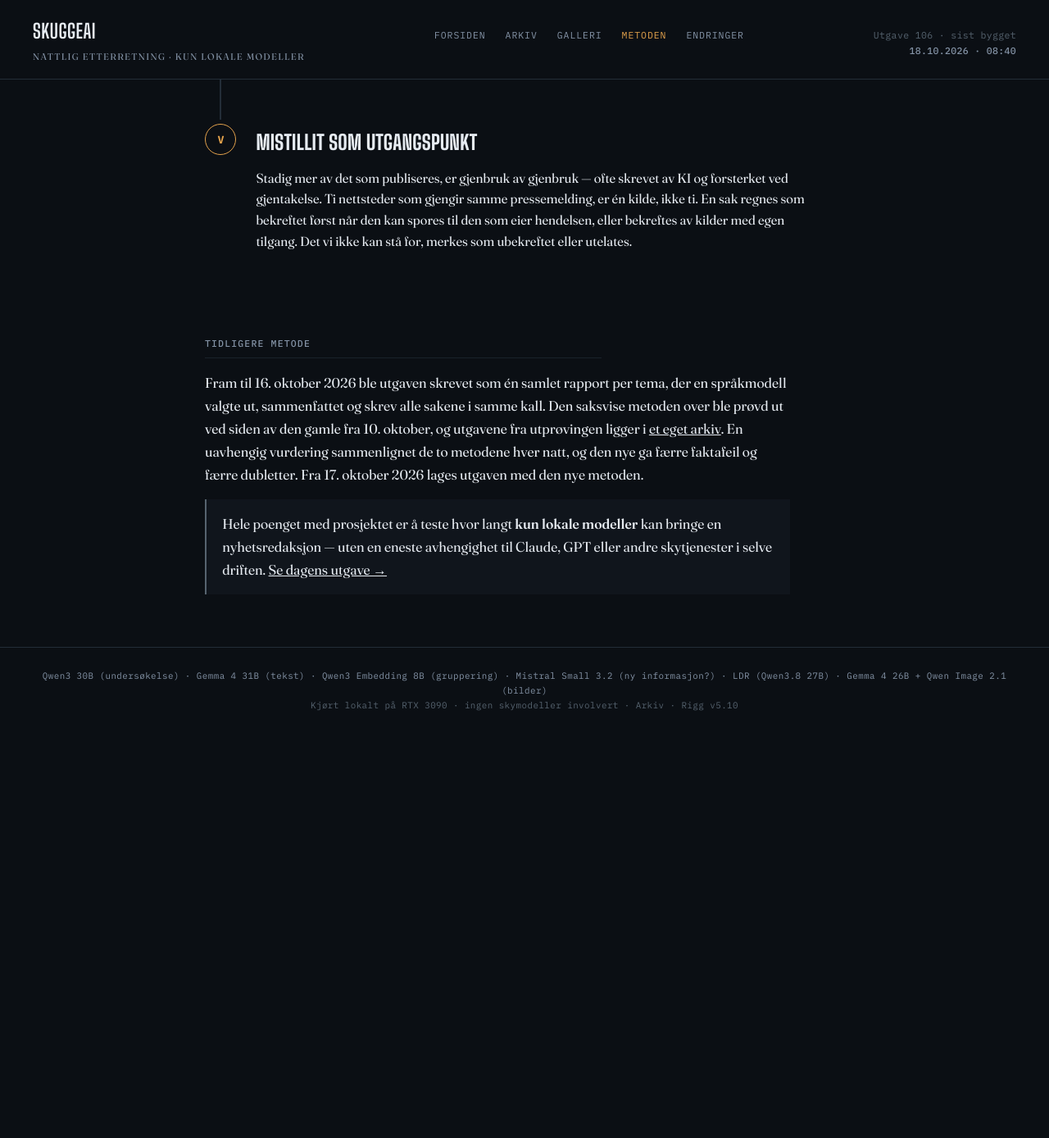
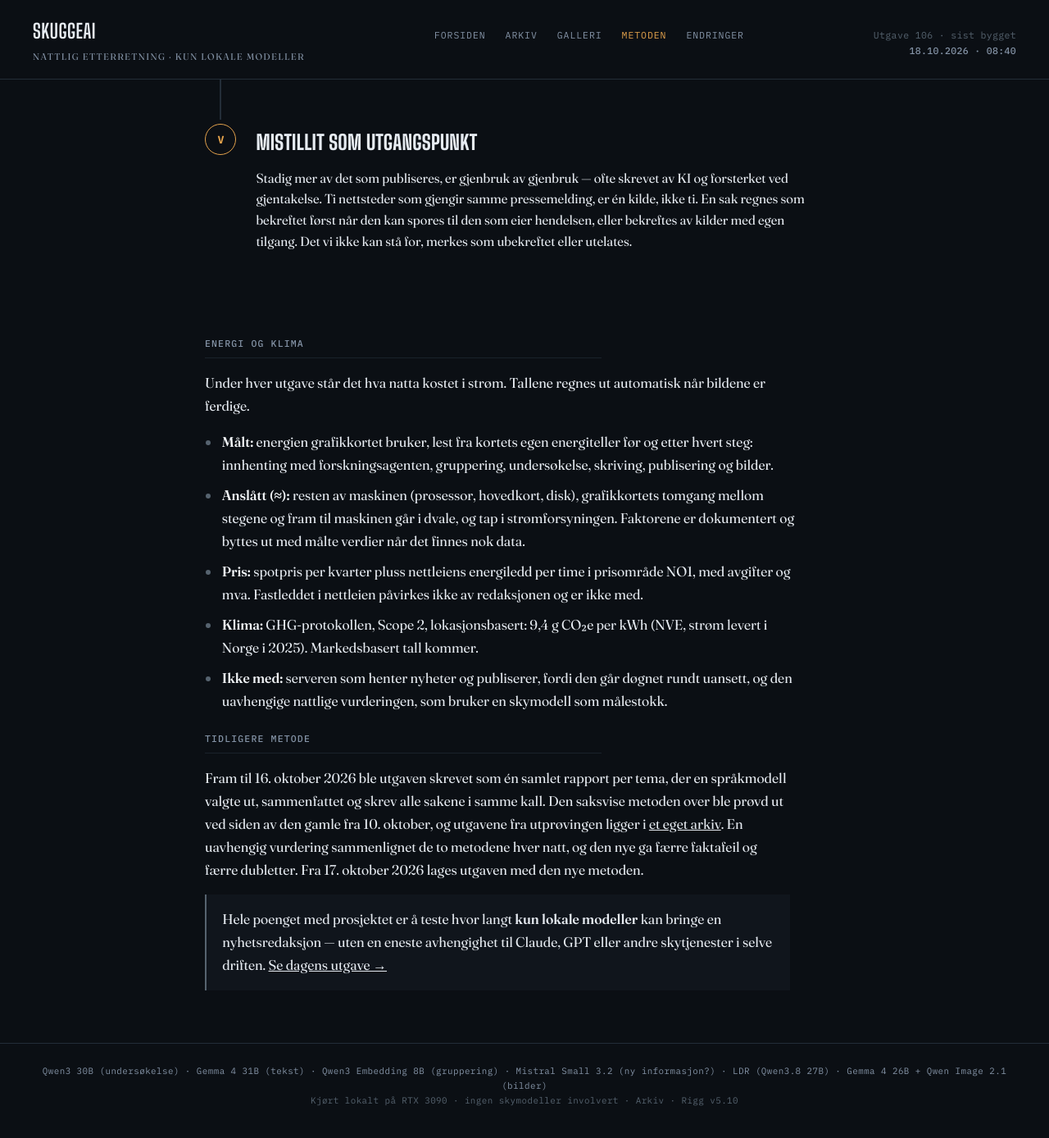
Before and after one commit to Skuggemannen/skuggeai-news, a Jekyll site: the page built from metoden.html, in a window 1280 px wide and 1400 px high, scrolled down 3329 px. Shown: the top 1388 px of the window at 82% size. Built offline with Jekyll 4.4.1, drawn with Linux system fonts in a browser that asks for light colours; before the commit the page ends 4247 px from its top, so only the background shows below that.

Commit message:
Energilinje under utgaven og «Energi og klima» på metodesiden (Ticket#122)

```diff
--- /dev/null
+++ b/_includes/energi-linje.html
@@ -0,0 +1 @@
+{% assign p = include.p %}{% if p.energi_kwh %}<p class="energi-utgave mono">Denne utgaven: ≈ {{ p.energi_kwh | round: 2 | replace: '.', ',' }} kWh{% if p.energi_kr %} · ≈ {{ p.energi_kr | round: 2 | replace: '.', ',' }} kr{% endif %} · ≈ {{ p.energi_co2e_g | round: 0 }} g CO₂e · <a href="{{ '/metoden/' | relative_url }}#energi">Slik regnes det ut</a></p>{% endif %}
--- a/_layouts/default.html
+++ b/_layouts/default.html
@@ -365,6 +365,11 @@
   h2.rigg-tittel{ font-size:1.1rem; margin:.3rem 0 .4rem; }
   p.rigg-utgave{ font-size:.75rem; color:var(--faint); margin:.4rem 0 1.2rem; }
   p.rigg-utgave a{ color:var(--muted); }
+  p.energi-utgave{ font-size:.75rem; color:var(--faint); margin:-.8rem 0 1.2rem; }
+  p.energi-utgave a{ color:var(--muted); }
+  table.energi-tabell{ border-collapse:collapse; font-size:.8rem; margin:.8rem 0 1.6rem; }
+  table.energi-tabell th, table.energi-tabell td{ padding:.25rem .8rem .25rem 0; text-align:left; border-bottom:1px solid var(--line, rgba(127,127,127,.25)); }
+  table.energi-tabell tr.sum td{ font-weight:600; }
 
   .ai-varsel{
     max-width:1180px;
--- a/_layouts/home.html
+++ b/_layouts/home.html
@@ -2,6 +2,7 @@
 layout: default
 ---
 {% for post in paginator.posts %}<article class="dispatch">{{ post.content }}</article>
+{% include energi-linje.html p=post %}
 {% include dagens-bilder.html dato=post.date %}
 {% endfor %}
 <nav class="pager">
--- a/_layouts/post.html
+++ b/_layouts/post.html
@@ -3,4 +3,5 @@
 ---
 <article class="dispatch">{{ content }}</article>
 {% if page.rigg %}<p class="rigg-utgave mono">Laget av <a href="{{ '/endringer/' | relative_url }}">rigg {{ page.rigg }}</a></p>{% endif %}
+{% include energi-linje.html p=page %}
 {% include dagens-bilder.html dato=page.date %}
--- a/metoden.html
+++ b/metoden.html
@@ -128,6 +128,25 @@
   </div>
 </div>
 
+<p class="sub" id="energi">Energi og klima</p>
+
+<p>Under hver utgave står det hva natta kostet i strøm. Tallene regnes ut automatisk når bildene er ferdige.</p>
+<ul>
+  <li><strong>Målt:</strong> energien grafikkortet bruker, lest fra kortets egen energiteller før og etter hvert steg: innhenting med forskningsagenten, gruppering, undersøkelse, skriving, publisering og bilder.</li>
+  <li><strong>Anslått (≈):</strong> resten av maskinen (prosessor, hovedkort, disk), grafikkortets tomgang mellom stegene og fram til maskinen går i dvale, og tap i strømforsyningen. Faktorene er dokumentert og byttes ut med målte verdier når det finnes nok data.</li>
+  <li><strong>Pris:</strong> spotpris per kvarter pluss nettleiens energiledd per time i prisområde NO1, med avgifter og mva. Fastleddet i nettleien påvirkes ikke av redaksjonen og er ikke med.</li>
+  <li><strong>Klima:</strong> GHG-protokollen, Scope 2, lokasjonsbasert: 9,4 g CO₂e per kWh (NVE, strøm levert i Norge i 2025). Markedsbasert tall kommer.</li>
+  <li><strong>Ikke med:</strong> serveren som henter nyheter og publiserer, fordi den går døgnet rundt uansett, og den uavhengige nattlige vurderingen, som bruker en skymodell som målestokk.</li>
+</ul>
+{% assign med = site.posts | where_exp: "p", "p.energi_kwh" %}{% if med.size > 0 %}
+{% assign maaneder = med | group_by_exp: "p", "p.date | date: '%Y-%m'" %}{% assign tk = 0.0 %}{% assign tkr = 0.0 %}{% assign tc = 0.0 %}
+<table class="energi-tabell mono">
+  <tr><th>Måned</th><th>Utgaver</th><th>kWh</th><th>kr</th><th>g CO₂e</th></tr>
+  {% for m in maaneder %}{% assign k = 0.0 %}{% assign kr = 0.0 %}{% assign c = 0.0 %}{% for p in m.items %}{% assign k = k | plus: p.energi_kwh %}{% if p.energi_kr %}{% assign kr = kr | plus: p.energi_kr %}{% endif %}{% assign c = c | plus: p.energi_co2e_g %}{% endfor %}{% assign tk = tk | plus: k %}{% assign tkr = tkr | plus: kr %}{% assign tc = tc | plus: c %}
+  <tr><td>{{ m.name }}</td><td>{{ m.size }}</td><td>≈ {{ k | round: 2 | replace: '.', ',' }}</td><td>≈ {{ kr | round: 2 | replace: '.', ',' }}</td><td>≈ {{ c | round: 0 }}</td></tr>{% endfor %}
+  <tr class="sum"><td>Totalt</td><td>{{ med.size }}</td><td>≈ {{ tk | round: 2 | replace: '.', ',' }}</td><td>≈ {{ tkr | round: 2 | replace: '.', ',' }}</td><td>≈ {{ tc | round: 0 }}</td></tr>
+</table>{% endif %}
+
 <p class="sub">Tidligere metode</p>
 
 <p>Fram til 16. oktober 2026 ble utgaven skrevet som én samlet rapport per tema, der en språkmodell valgte ut, sammenfattet og skrev alle sakene i samme kall. Den saksvise metoden over ble prøvd ut ved siden av den gamle fra 10. oktober, og utgavene fra utprøvingen ligger i <a href="{{ '/v5/' | relative_url }}">et eget arkiv</a>. En uavhengig vurdering sammenlignet de to metodene hver natt, og den nye ga færre faktafeil og færre dubletter. Fra 17. oktober 2026 lages utgaven med den nye metoden.</p>
```
